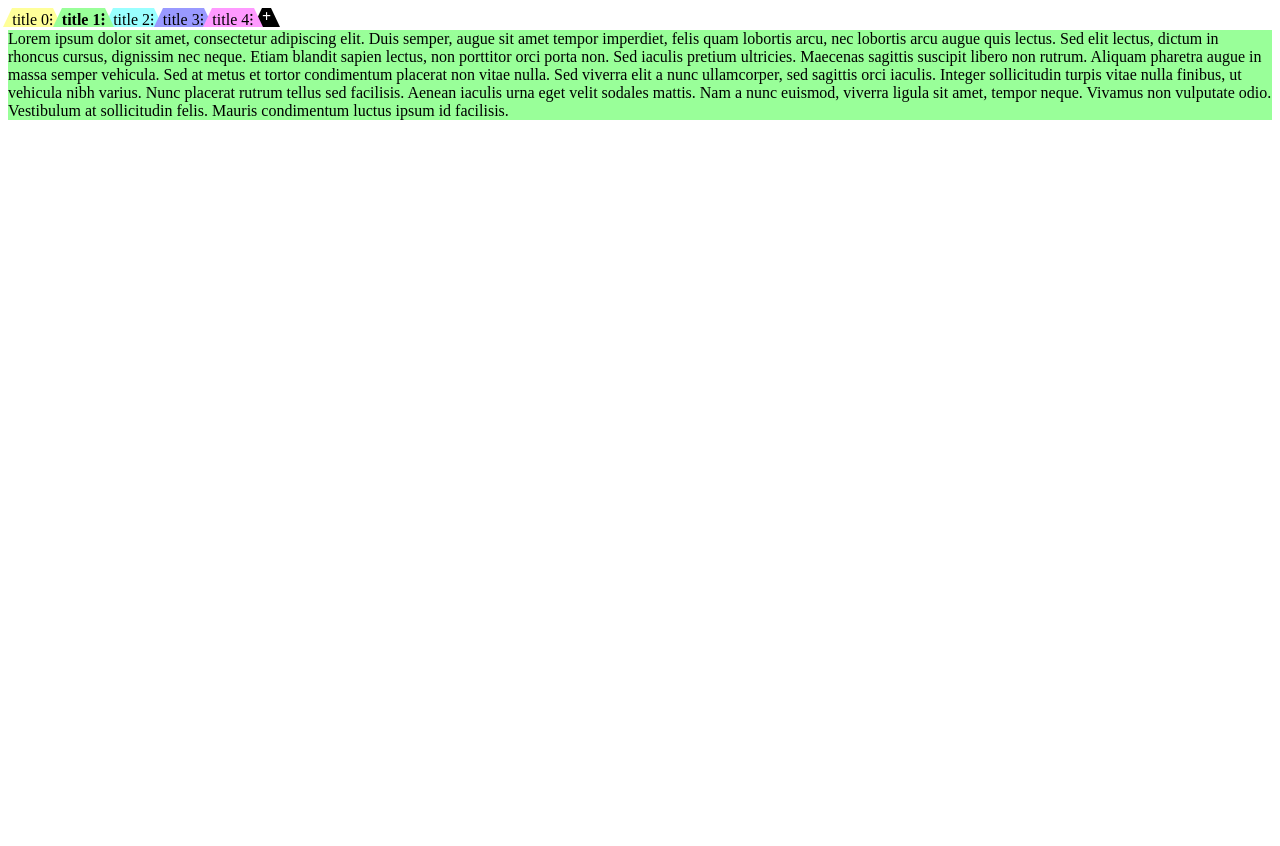
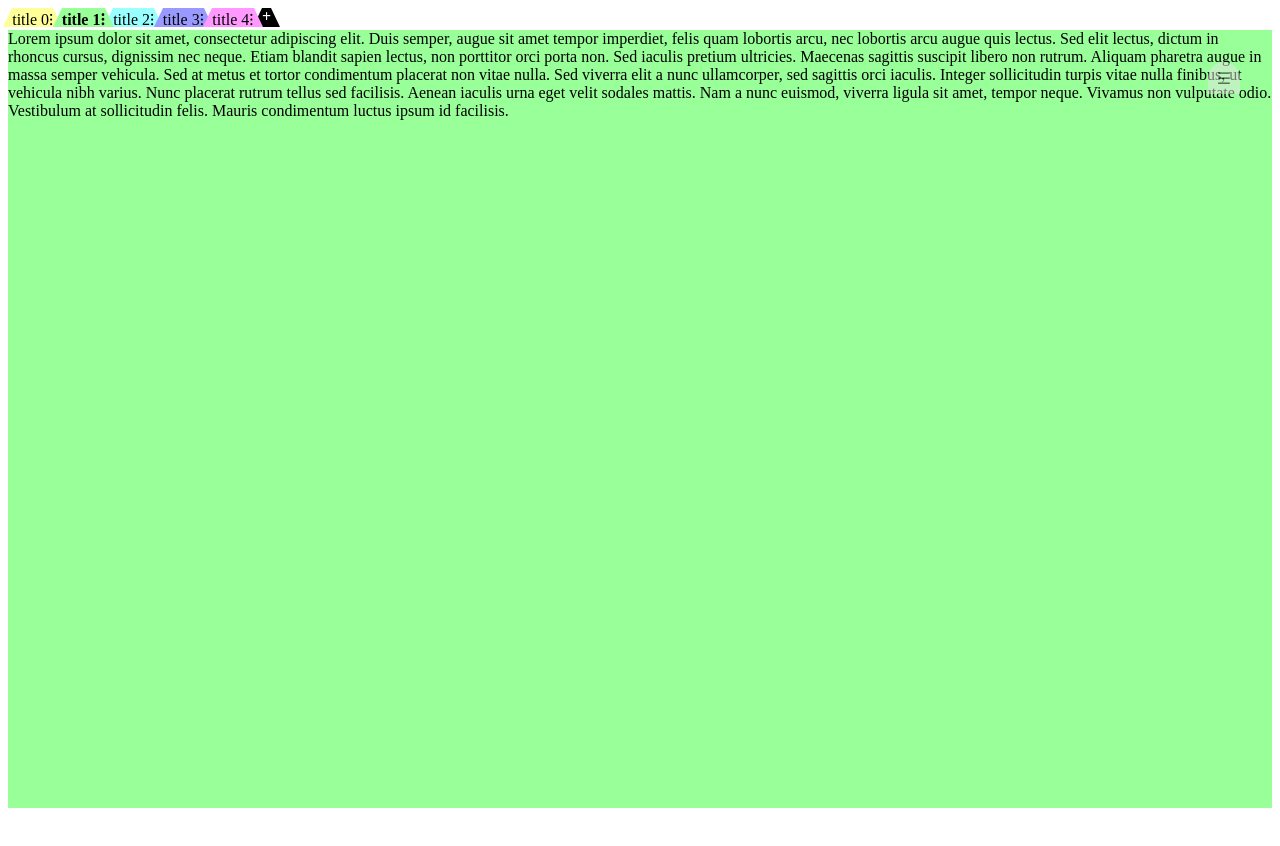
Before and after one commit to gudmar/NotePad, an Angular app: page / in a window 1280 px wide. Shown: the top 846 px of the page. After the commit the page ends 816 px from the top, so only its background shows below. Built offline with nearby package versions, Linux system fonts and the light colour scheme.

Commit message:
page menu added

```diff
--- a/src/app/app.component.css
+++ b/src/app/app.component.css
@@ -1,4 +1,7 @@
 .wrapper{
     position: relative;
-    height: 220vh;
+    height: 100vh;
 }
+body{
+    /* height: 100%; */
+}
--- a/src/app/app.module.ts
+++ b/src/app/app.module.ts
@@ -17,6 +17,7 @@ import { ContentManagerService } from './services/content-manager.service';
 import { DescriptorToDataService } from './services/descriptor-to-data.service'
 import { PageComponent } from './sheet/page/page.component';
 import { WorkBookComponent } from './work-book/work-book.component';
+import { PageMenuComponent } from './sheet/page/page-menu/page-menu.component';
 
 @NgModule({
   declarations: [
@@ -30,7 +31,8 @@ import { WorkBookComponent } from './work-book/work-book.component';
     TabComponent,
     TabMenuComponent,
     PageComponent,
-    WorkBookComponent
+    WorkBookComponent,
+    PageMenuComponent
   ],
   imports: [
     BrowserModule,
--- /dev/null
+++ b/src/app/sheet/page/page-menu/page-menu.component.css
@@ -0,0 +1,58 @@
+.page-menu-toggle-button{
+    position: absolute;
+    top: 1rem;
+    right: 1rem;
+    width: 2rem;
+    height: 2rem;
+    background-color: rgba(230, 230, 230);
+    color: black;
+    opacity: 0.5;
+    transition: 0.3s;
+    border-top-left-radius: 50%;
+    border-top-right-radius: 50%;
+}
+.wrapper{
+    position: absolute;
+    top: 1rem;
+    right: 1rem;
+    width: 2rem;
+    height: 2rem;
+}
+.page-menu-toggle-button:hover{
+    opacity: 1;
+    transition: 0.3s;
+}
+.page-menu-wrapper{
+    position: absolute;
+    top: 3rem;
+    right: -5rem;
+    height: 5rem;
+    width: 2rem;
+    transition: 0.4s;
+}
+
+.wrapper:hover > .page-menu-wrapper{
+    right: 1rem;
+    transition: 0.4s;
+}
+
+.page-menu-button{
+    position: relative;
+    width: 2rem;
+    height: 2rem;
+    background-color: rgba(230, 230, 230);
+    transition: 0.3s;
+}
+.page-menu-button:hover{
+    cursor: pointer;
+    transform: scale(1.2);
+    transition: 0.3s;
+    background-color: rgba(255, 255, 200);
+    z-index: 5;
+}
+.center{
+    display: flex;
+    align-content: center;
+    justify-content: center;
+    align-items: center;
+}
--- /dev/null
+++ b/src/app/sheet/page/page-menu/page-menu.component.html
@@ -0,0 +1,10 @@
+<div class="wrapper center">
+    <div class="page-menu-toggle-button center">
+            &#9776;
+    </div>
+    <div class="page-menu-wrapper" *ngIf="isMenuActive">
+        <div class="page-menu-button center" #edit (click)="enterEditMode($event)">&#9998;</div>
+        <div class="page-menu-button center" #delete (click)='deleteThisPage($event)'>&times;</div>
+        <div class="page-menu-button center" #addAfter (click)='addNewPageAfterThis($event)'>+</div>
+    </div>
+</div>
--- /dev/null
+++ b/src/app/sheet/page/page-menu/page-menu.component.ts
@@ -0,0 +1,36 @@
+import { Component, OnInit, EventEmitter, Input, Output } from '@angular/core';
+
+@Component({
+  selector: 'page-menu',
+  templateUrl: './page-menu.component.html',
+  styleUrls: ['./page-menu.component.css']
+})
+export class PageMenuComponent implements OnInit {
+  @Output() editMode: EventEmitter<string> = new EventEmitter()
+  @Output() deleteMe: EventEmitter<string> = new EventEmitter()
+  @Output() addAfterMe: EventEmitter<string> = new EventEmitter();
+  isMenuActive: boolean = true;
+  constructor() { }
+
+  ngOnInit(): void {
+  }
+
+  enterEditMode(data:any){
+    this.editMode.emit()
+  }
+  deleteThisPage(data: any){
+    this.deleteMe.emit();
+  }
+  addNewPageAfterThis(data: any){
+    this.addAfterMe.emit();
+  }
+
+}
+// <div class="page-menu-toggle-button center">
+//         &#9776;
+// </div>
+// <div class="page-menu-wrapper" *ngIf="isMenuActive">
+//     <div class="page-menu-button center" #edit (click)="enterEditMode($event)">&#9998;</div>
+//     <div class="page-menu-button center" #delete (click)='deleteThisPage($event)'>&times;</div>
+//     <div class="page-menu-button center" #addAfter (click)='addNewPageAfterThis($event)'>+</div>
+// </div>
--- a/src/app/sheet/page/page.component.css
+++ b/src/app/sheet/page/page.component.css
@@ -1,6 +1,8 @@
 .page{
     position: relative;
     width: 100%;
+    height: 100%;
     margin-top: 0;
     margin-bottom: 0;
+    overflow: hidden;
 }
--- a/src/app/sheet/page/page.component.html
+++ b/src/app/sheet/page/page.component.html
@@ -1,3 +1,4 @@
 <div class="page" [style.backgroundColor] = "bgColor">
     {{notes}}
+    <page-menu></page-menu>
 </div>
--- a/src/app/work-book/work-book.component.css
+++ b/src/app/work-book/work-book.component.css
@@ -0,0 +1,10 @@
+:host{
+    overflow: hidden;
+    position: relative;
+    width: 100vw;
+    height: 100vh;
+}
+.workbook{
+    position: relative;
+    height: 100%;
+}
```
Also changed, not shown: 2 other files (tests, documents, lock files or other folders).
